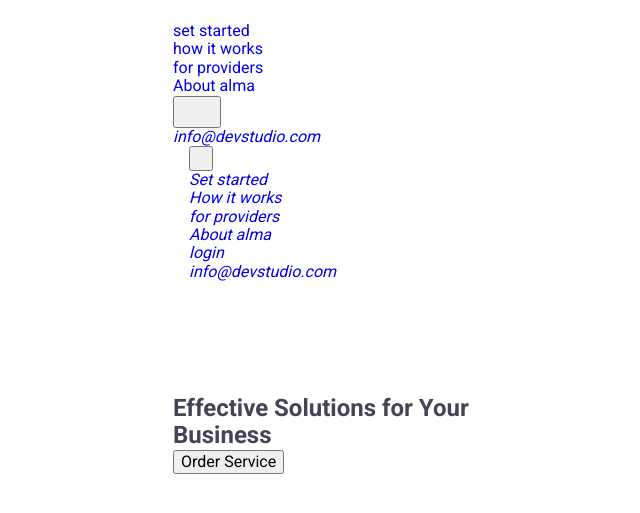
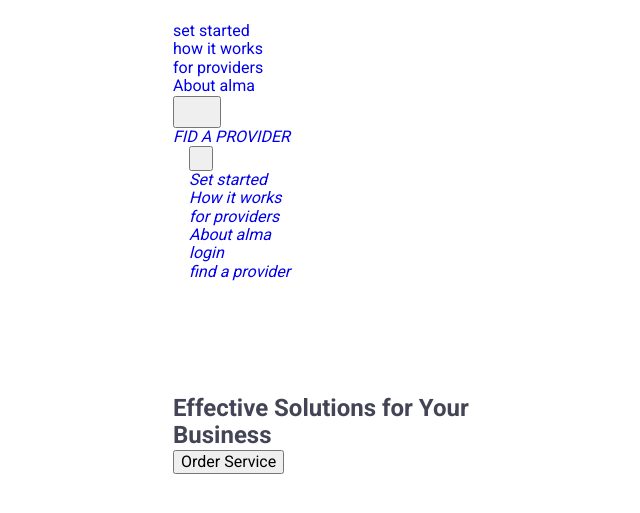
Before and after one commit to alla1969321/alma, a plain HTML site: page index.html in a window 1280 px wide. Shown: the part 47-560 px from the top of the page, without its empty margins (269-909 px from the left). Drawn offline with nearby package versions, Linux system fonts and the light colour scheme.

Commit message:
Update index.html

```diff
--- a/index.html
+++ b/index.html
@@ -51,7 +51,7 @@
         <address class="menu-contacts">
           <ul class="menu-list list">
             <li class="menu-item">
-              <a class="contacts link" href="mailto:info@devstudio.com">info@devstudio.com</a>
+              <a class="contacts link" href="FIND A PROVIDER">FID A PROVIDER</a>
             </li>
             <li class="menu-item">
               <a class="contacts link" href="LOGIN>LOGIN</a>
@@ -94,7 +94,7 @@
               </li>
               <li class="list email-menu-item">
                 <a class="link email-mobile-menu" href="find a provider"
-                  >info@devstudio.com</a
+                  >find a provider</a
                 >
               </li>
             </ul>
```
